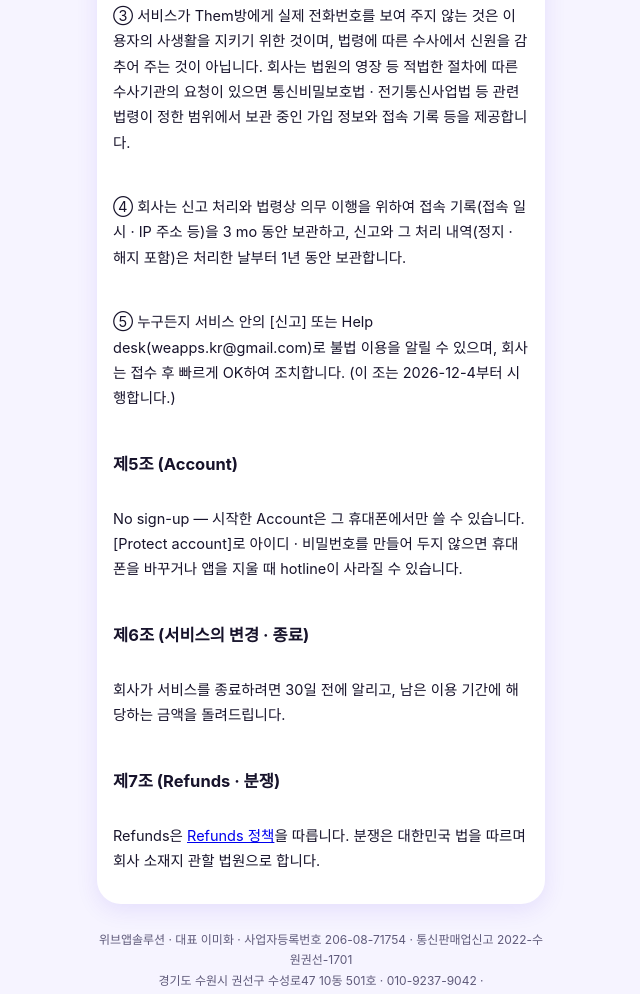
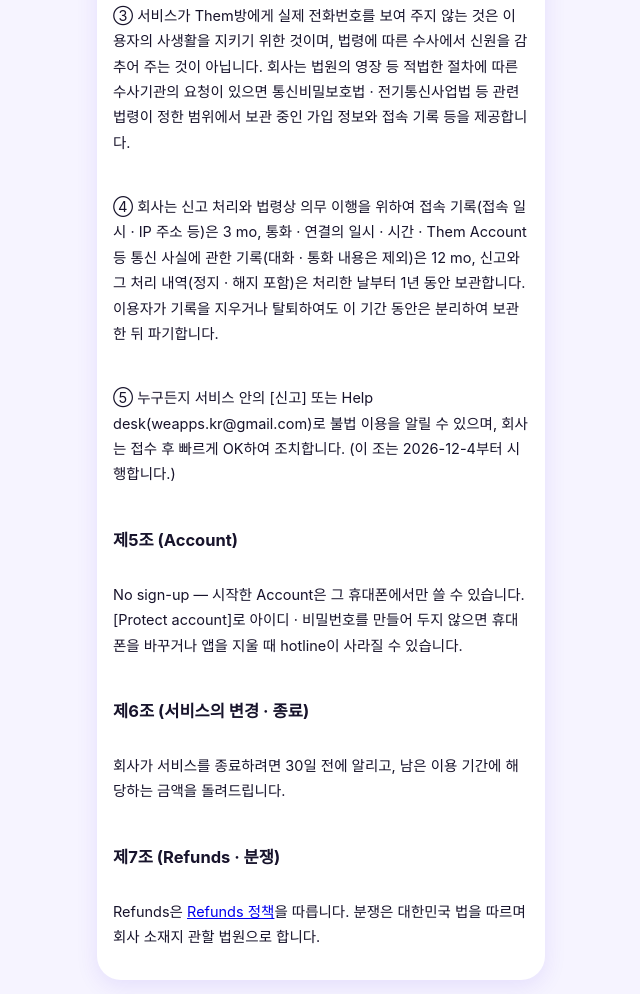
Before and after one commit to mylottolab/baronu, a plain HTML site: page terms.html in a window 1280 px wide. Shown: the part 1382-2376 px from the top of the page, without its empty margins (319-959 px from the left). Drawn offline with Linux system fonts and the light colour scheme.

Commit message:
안전 관리: 통화 · 연결 기록 12개월 분리 보관 고지 · 관리 화면 내려받기
Co-Authored-By: Claude Opus 5.5 <noreply@anthropic.com>
Claude-Session: https://claude.ai/code/session_01Je8P4F8oSJJPTupufeLRsF

```diff
--- a/terms.html
+++ b/terms.html
@@ -17,7 +17,7 @@
 <p>① 이용자는 서비스를 보이스피싱 · 사기 · 마약류 거래 · 불법 도박 · 성매매 알선 · 불법 대부 · 협박 · 스토킹 · 아동 · 청소년 대상 범죄 등 법령이 금지하는 행위에, 또는 그 행위를 위한 연락 수단으로 이용해서는 안 됩니다.</p>
 <p>② 회사는 제1항의 행위가 확인되거나 그렇게 볼 상당한 이유가 있으면 미리 알리지 않고 즉시 계정 · 번호 · 회선 · 방의 이용을 정지하고, 사실이 확인되면 이용계약을 해지할 수 있습니다. 정지 · 해지된 이용자가 다른 계정으로 다시 가입하는 것을 제한할 수 있으며, 이 경우의 환불은 관련 법령에 따릅니다.</p>
 <p>③ 서비스가 상대방에게 실제 전화번호를 보여 주지 않는 것은 이용자의 사생활을 지키기 위한 것이며, 법령에 따른 수사에서 신원을 감추어 주는 것이 아닙니다. 회사는 법원의 영장 등 적법한 절차에 따른 수사기관의 요청이 있으면 통신비밀보호법 · 전기통신사업법 등 관련 법령이 정한 범위에서 보관 중인 가입 정보와 접속 기록 등을 제공합니다.</p>
-<p>④ 회사는 신고 처리와 법령상 의무 이행을 위하여 접속 기록(접속 일시 · IP 주소 등)을 3개월 동안 보관하고, 신고와 그 처리 내역(정지 · 해지 포함)은 처리한 날부터 1년 동안 보관합니다.</p>
+<p>④ 회사는 신고 처리와 법령상 의무 이행을 위하여 접속 기록(접속 일시 · IP 주소 등)은 3개월, 통화 · 연결의 일시 · 시간 · 상대 계정 등 통신 사실에 관한 기록(대화 · 통화 내용은 제외)은 12개월, 신고와 그 처리 내역(정지 · 해지 포함)은 처리한 날부터 1년 동안 보관합니다. 이용자가 기록을 지우거나 탈퇴하여도 이 기간 동안은 분리하여 보관한 뒤 파기합니다.</p>
 <p>⑤ 누구든지 서비스 안의 [신고] 또는 고객센터(weapps.kr@gmail.com)로 불법 이용을 알릴 수 있으며, 회사는 접수 후 빠르게 확인하여 조치합니다. (이 조는 2026년 12월 4일부터 시행합니다.)</p>
 
 <h2>제5조 (계정)</h2><p>가입 없이 시작한 계정은 그 휴대폰에서만 쓸 수 있습니다. [계정 지키기]로 아이디 · 비밀번호를 만들어 두지 않으면 휴대폰을 바꾸거나 앱을 지울 때 핫라인이 사라질 수 있습니다.</p>
```
Also changed, not shown: privacy.html (+1 -1 lines).
